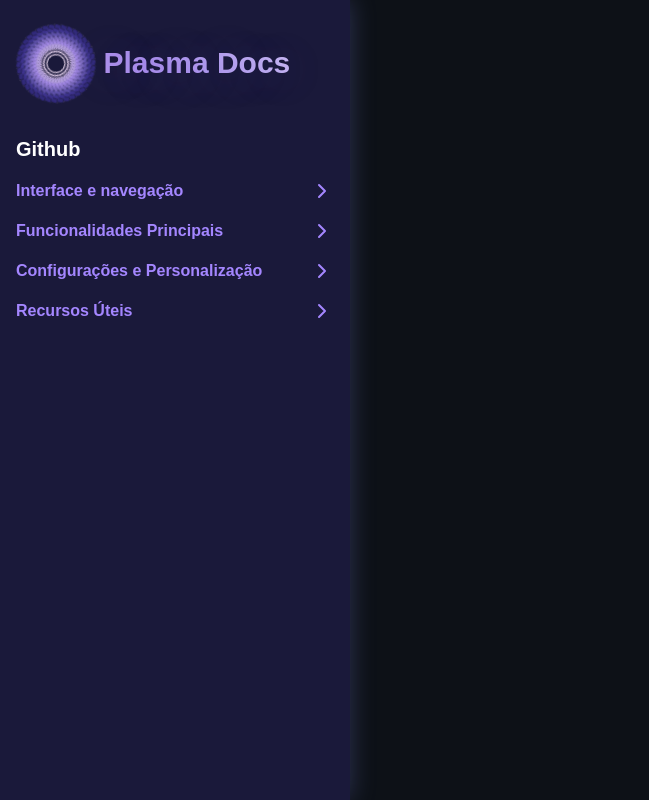
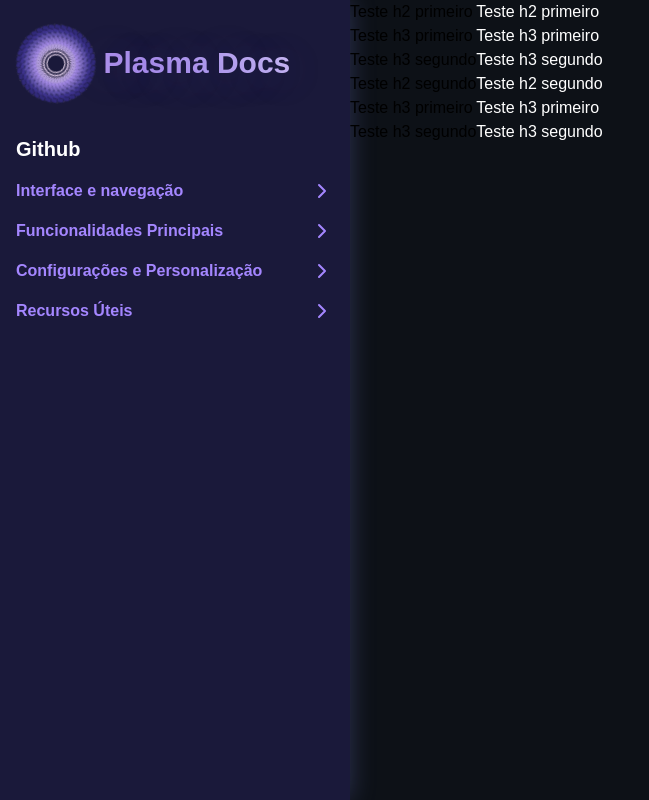
Before and after one commit to Plasma-Dev12/plasma-docs, a Next.js app: page /docs in a window 1280 px wide. Shown: the whole page, without its empty margins (0-649 px from the left). Built offline with nearby package versions, Linux system fonts and the light colour scheme; a web font is replaced by a local one.

Commit message:
:construction: feat: Initing anchor links

```diff
--- a/src/app/docs/layout.tsx
+++ b/src/app/docs/layout.tsx
@@ -1,3 +1,4 @@
+import AnchorLinks from "@/components/AnchorLinks";
 import Sidebar from "@/components/Sidebar";
 
 export default function LayoutDocs({
@@ -6,11 +7,12 @@ export default function LayoutDocs({
     children: React.ReactNode;
   }>) {
     return (
-      <>
+      <div className="flex">
         <Sidebar />
         <div className="overflow-y-auto">
             {children}
         </div>
-      </>
+        <AnchorLinks />
+      </div>
     );
   }
--- a/src/app/docs/page.tsx
+++ b/src/app/docs/page.tsx
@@ -1,7 +1,12 @@
 export default function GithubDocs() {
   return (
     <>
-
+      <h2>Teste h2 primeiro</h2>
+      <h3>Teste h3 primeiro</h3>
+      <h3>Teste h3 segundo</h3>
+      <h2>Teste h2 segundo</h2>
+      <h3>Teste h3 primeiro</h3>
+      <h3>Teste h3 segundo</h3>
     </>
   );
 }
--- /dev/null
+++ b/src/components/AnchorLinks.tsx
@@ -0,0 +1,27 @@
+"use client";
+import React, { useEffect, useState } from 'react';
+
+export default function AnchorLinks() {
+    const [headings, setHeadings] = useState<{ id: string, text: string }[]>([]);
+
+    useEffect(() => {
+        const elements = Array.from(document.querySelectorAll('h2, h3'));
+        const headingData = elements.map((element) => ({
+            id: element.id,
+            text: element.textContent || ''
+        }));
+        setHeadings(headingData);
+    }, []);
+
+    return (
+        <nav>
+            <ul>
+                {headings.map((heading) => (
+                    <li key={heading.id} className='text-white'>
+                        <a href={`#${heading.id}`}>{heading.text}</a>
+                    </li>
+                ))}
+            </ul>
+        </nav>
+    );
+}
--- a/src/components/Sidebar.tsx
+++ b/src/components/Sidebar.tsx
@@ -7,7 +7,7 @@ import SidebarItemLink from "./SidebarItemLink";
 export default function Sidebar() {
 
     return (
-        <div className="float-left w-[350px] h-screen max-h-screen overflow-y-auto bg-[#28225F]/50 px-4 py-6 shadow-[0px_0px_24px_#8c93fb44]">
+        <div className="w-[350px] h-screen max-h-screen overflow-y-auto bg-[#28225F]/50 px-4 py-6 shadow-[0px_0px_24px_#8c93fb44]">
             <div className="flex flex-row items-center gap-2">
                 <Image
                     src={plasmaDocsLogo}
@@ -18,7 +18,7 @@ export default function Sidebar() {
                 <span className="text-3xl font-bold" id="title">Plasma Docs</span>
             </div>
             <div className="text-white mt-8">
-                <h2 className="font-bold text-xl">Github</h2>
+                <span className="font-bold text-xl">Github</span>
                 <details className="cursor-pointer my-4">
                     <DropdownListTitle name="Interface e navegação" />
                     <div>
```
